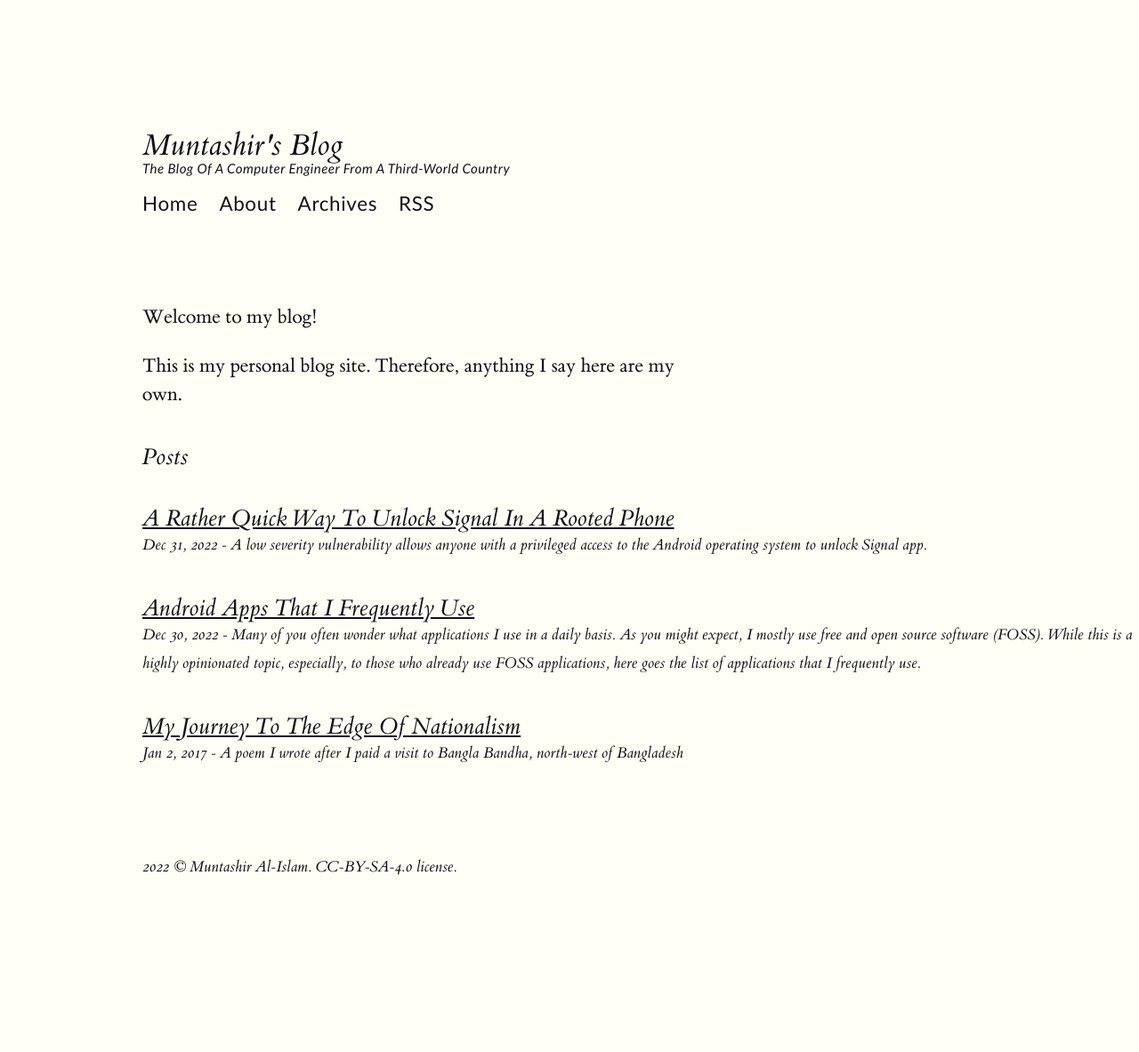
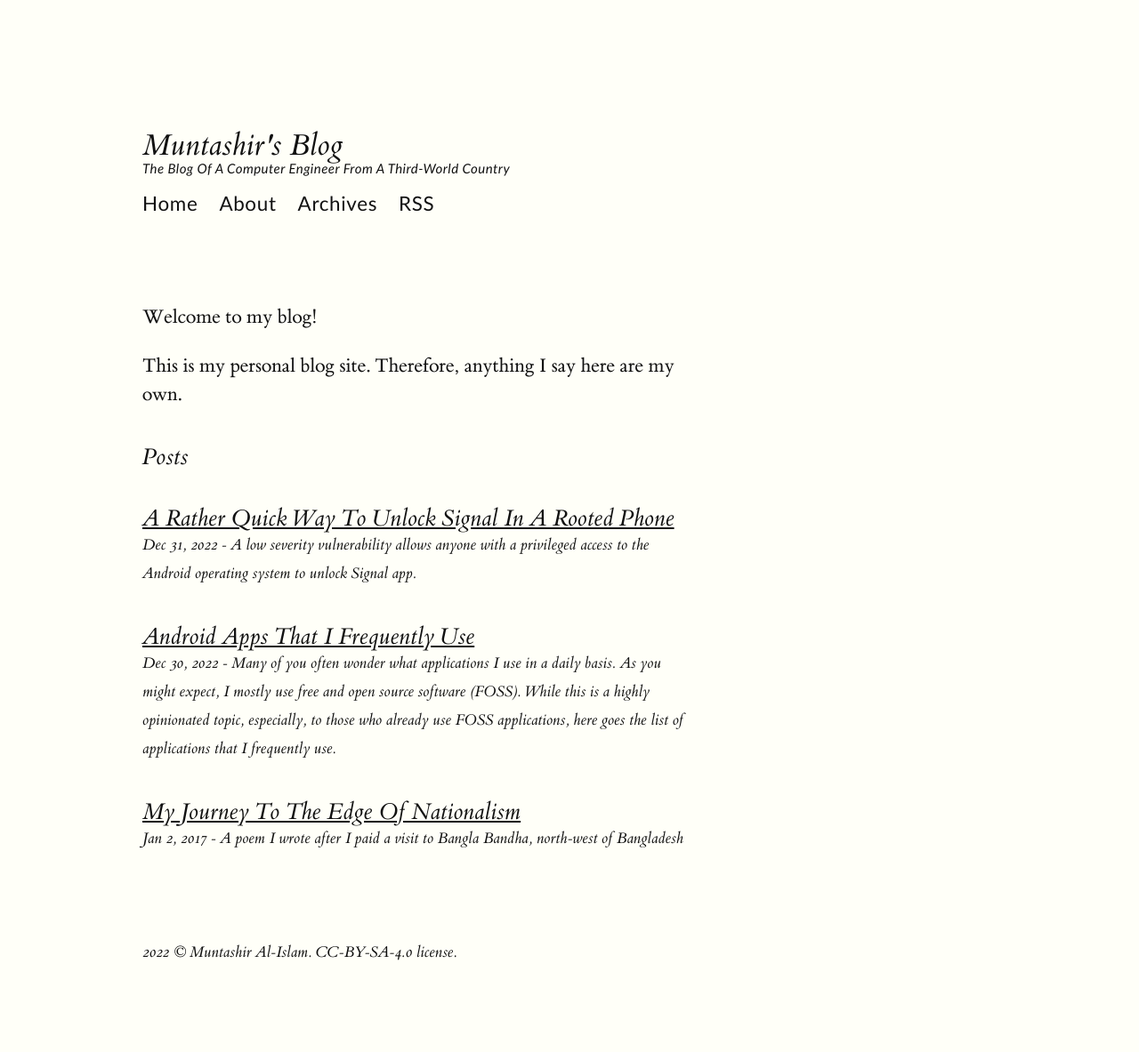
Before and after one commit to MuntashirAkon/blog, a Jekyll site: the page built from index.md, in a window 1280 px wide. Shown: the whole page at 89% size. Built offline with Jekyll 4.4.1, drawn with Linux system fonts in a browser that asks for light colours; our own code applies the rules of GitHub Pages for plain Markdown files; before the commit the page ends 1087 px from its top, so only the background shows below that.

Commit message:
note -> mini-note
Signed-off-by: Muntashir Al-Islam <muntashirakon@riseup.net>

```diff
--- a/index.md
+++ b/index.md
@@ -7,6 +7,6 @@ This is my personal blog site. Therefore, anything I say here are my own.
 {% for post in site.posts %}
   <article>
     <h3><a href="{{ post.url | relative_url }}">{{ post.title }}</a></h3>
-    <span class="note">{{ post.date | date: "%b %-d, %Y" }} - {{ post.description }}</span>
+    <span class="mini-note">{{ post.date | date: "%b %-d, %Y" }} - {{ post.description }}</span>
   </article>
 {% endfor %}
```
